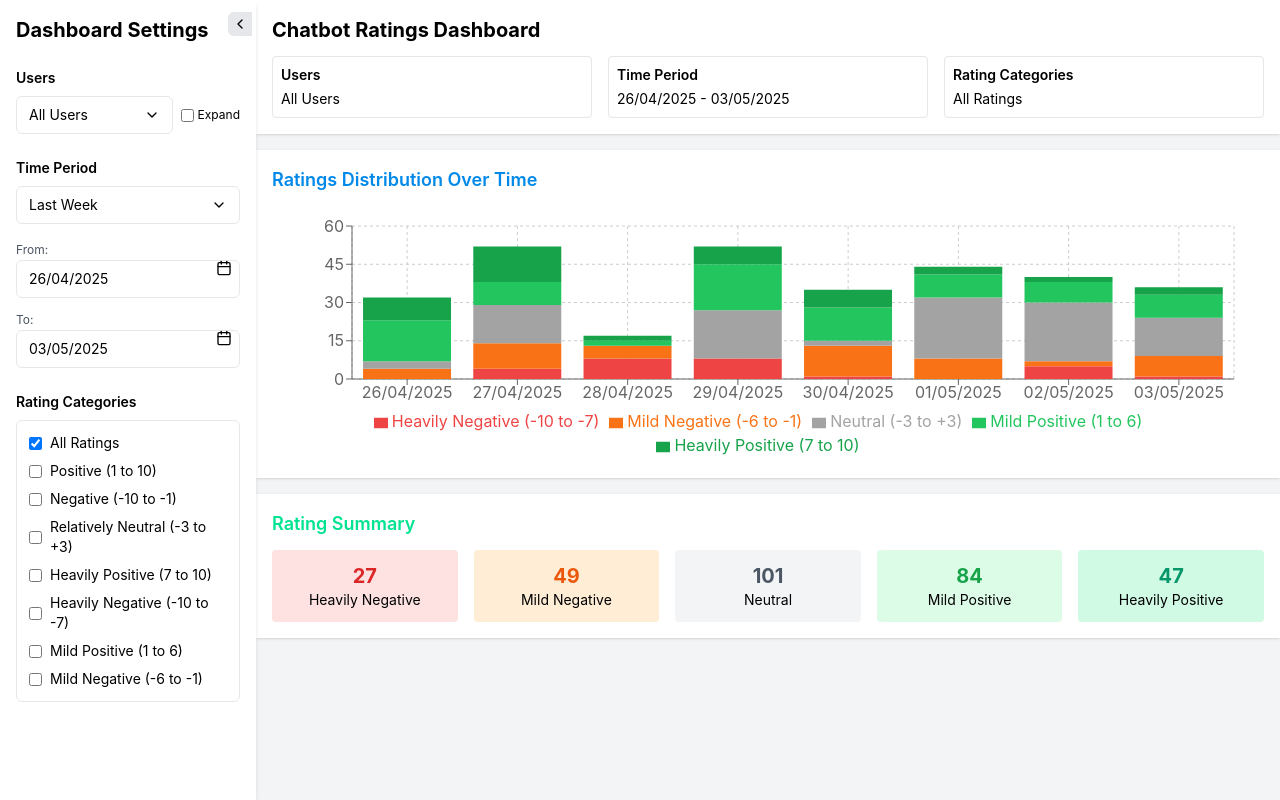
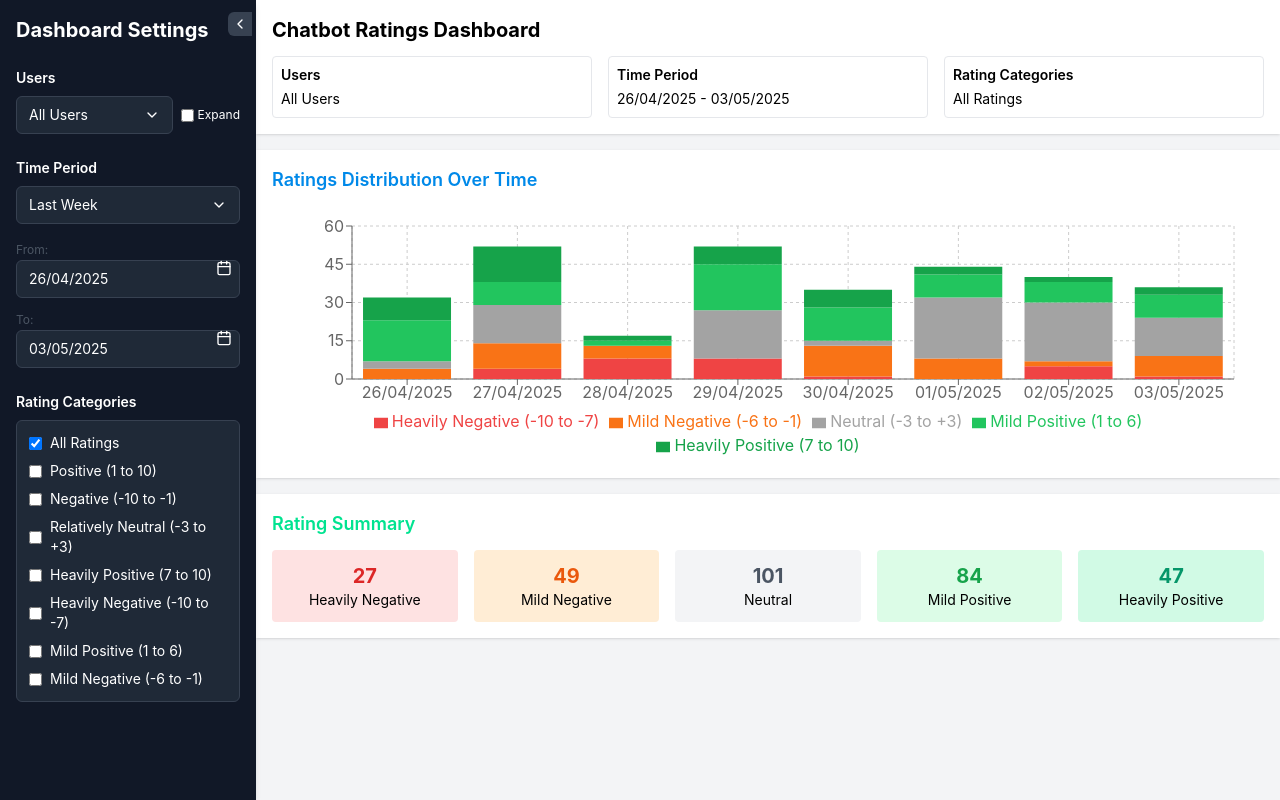
Before and after one commit to BikS2013/coders-test-001, a React (Vite) app: page / in a window 1280 px wide. Built offline with nearby package versions, Linux system fonts and the light colour scheme; the HTML template or start-up script is replaced by a standard one.

Commit message:
Update sidebar to use dark theme

```diff
--- a/src/components/Dashboard.tsx
+++ b/src/components/Dashboard.tsx
@@ -194,7 +194,7 @@ export default function Dashboard() {
     };
 
     return (
-      <div className="absolute z-10 bg-white shadow-lg rounded-md p-2 border border-gray-200 w-64">
+      <div className="absolute z-10 bg-gray-800 text-white shadow-lg rounded-md p-2 border border-gray-700 w-64">
         <div className="flex justify-between mb-2">
           <button onClick={() => changeMonth(-1)} className="px-2">←</button>
           <div>
@@ -210,7 +210,7 @@ export default function Dashboard() {
             <div
               key={index}
               onClick={() => handleDateClick(day)}
-              className={`text-center text-sm p-1 cursor-pointer hover:bg-primary/10 ${day ? '' : 'invisible'}`}
+              className={`text-center text-sm p-1 cursor-pointer hover:bg-gray-700 ${day ? '' : 'invisible'}`}
             >
               {day}
             </div>
@@ -252,11 +252,11 @@ export default function Dashboard() {
   return (
     <div className="flex h-screen bg-gray-100">
       {/* Sidebar */}
-      <div className={`${sidebarCollapsed ? 'w-12' : 'w-64'} bg-white shadow-md inset-shadow-sm overflow-y-auto transition-all duration-300 relative`}>
+      <div className={`${sidebarCollapsed ? 'w-12' : 'w-64'} bg-gray-900 text-white shadow-md inset-shadow-sm overflow-y-auto transition-all duration-300 relative`}>
         <div className="absolute right-0 top-2 p-1">
           <button
             onClick={() => setSidebarCollapsed(!sidebarCollapsed)}
-            className="bg-gray-200 rounded-l-md p-1 hover:bg-primary/20 not-hover:opacity-75"
+            className="bg-gray-700 text-white rounded-l-md p-1 hover:bg-primary/40 not-hover:opacity-75"
           >
             {sidebarCollapsed ? <ChevronRight size={16} /> : <ChevronLeft size={16} />}
           </button>
@@ -272,7 +272,7 @@ export default function Dashboard() {
             <div className={`relative w-full ${expandUsers ? 'opacity-50 pointer-events-none' : ''}`}>
               <button
                 onClick={() => setIsDropdownOpen(!isDropdownOpen)}
-                className="flex justify-between items-center w-full px-3 py-2 text-sm border rounded-md bg-white"
+                className="flex justify-between items-center w-full px-3 py-2 text-sm border border-gray-700 rounded-md bg-gray-800 text-white"
                 disabled={expandUsers}
               >
                 <span>{selectedUsers.includes('all') ? 'All Users' : `${selectedUsers.length} selected`}</span>
@@ -280,9 +280,9 @@ export default function Dashboard() {
               </button>
 
               {isDropdownOpen && !expandUsers && (
-                <div className="absolute z-10 w-full mt-1 bg-white border rounded-md shadow-lg">
+                <div className="absolute z-10 w-full mt-1 bg-gray-800 border border-gray-700 rounded-md shadow-lg">
                   <div className="p-2">
-                    <label className="flex items-center p-2 hover:bg-primary/5">
+                    <label className="flex items-center p-2 hover:bg-gray-700">
                       <input
                         type="checkbox"
                         checked={selectedUsers.includes('all')}
@@ -293,7 +293,7 @@ export default function Dashboard() {
                     </label>
 
                     {allUsers.map(user => (
-                      <label key={user.id} className="flex items-center p-2 hover:bg-primary/5">
+                      <label key={user.id} className="flex items-center p-2 hover:bg-gray-700">
                         <input
                           type="checkbox"
                           checked={selectedUsers.includes(user.id)}
@@ -323,8 +323,8 @@ export default function Dashboard() {
           </div>
 
           {expandUsers && (
-            <div className="border rounded-md p-2 mt-2 bg-white">
-              <label className="flex items-center p-1 hover:bg-primary/5">
+            <div className="border border-gray-700 rounded-md p-2 mt-2 bg-gray-800">
+              <label className="flex items-center p-1 hover:bg-gray-700">
                 <input
                   type="checkbox"
                   checked={selectedUsers.includes('all')}
@@ -335,7 +335,7 @@ export default function Dashboard() {
               </label>
 
               {allUsers.map(user => (
-                <label key={user.id} className="flex items-center p-1 hover:bg-primary/5">
+                <label key={user.id} className="flex items-center p-1 hover:bg-gray-700">
                   <input
                     type="checkbox"
                     checked={selectedUsers.includes(user.id)}
@@ -355,19 +355,19 @@ export default function Dashboard() {
           <div className="relative w-full mb-3">
             <button
               onClick={() => setIsTimeDropdownOpen(!isTimeDropdownOpen)}
-              className="flex justify-between items-center w-full px-3 py-2 text-sm border rounded-md bg-white"
+              className="flex justify-between items-center w-full px-3 py-2 text-sm border border-gray-700 rounded-md bg-gray-800 text-white"
             >
               <span>{timePeriods.find(p => p.id === selectedTimePeriod)?.name || 'Select period'}</span>
               <ChevronDown size={16} />
             </button>
 
             {isTimeDropdownOpen && (
-              <div className="absolute z-10 w-full mt-1 bg-white border rounded-md shadow-lg">
+              <div className="absolute z-10 w-full mt-1 bg-gray-800 border border-gray-700 rounded-md shadow-lg">
                 {timePeriods.map(period => (
                   <div
                     key={period.id}
                     onClick={() => handleTimePeriodSelect(period.id)}
-                    className="p-2 hover:bg-primary/5 cursor-pointer"
+                    className="p-2 hover:bg-gray-700 cursor-pointer text-white"
                   >
                     {period.name}
                   </div>
@@ -385,7 +385,7 @@ export default function Dashboard() {
                   type="text"
                   value={fromDate}
                   onChange={(e) => setFromDate(e.target.value)}
-                  className="w-full px-3 py-2 text-sm border rounded-md"
+                  className="w-full px-3 py-2 text-sm border border-gray-700 rounded-md bg-gray-800 text-white"
                   placeholder="dd/mm/yyyy"
                 />
                 <button
@@ -411,7 +411,7 @@ export default function Dashboard() {
                   type="text"
                   value={toDate}
                   onChange={(e) => setToDate(e.target.value)}
-                  className="w-full px-3 py-2 text-sm border rounded-md"
+                  className="w-full px-3 py-2 text-sm border border-gray-700 rounded-md bg-gray-800 text-white"
                   placeholder="dd/mm/yyyy"
                 />
                 <button
@@ -435,9 +435,9 @@ export default function Dashboard() {
         {/* Ratings Selection */}
         <div className="mb-6">
           <h2 className="text-sm font-semibold mb-2">Rating Categories</h2>
-          <div className="border rounded-md p-2 bg-white">
+          <div className="border border-gray-700 rounded-md p-2 bg-gray-800">
             {ratingCategories.map(category => (
-              <label key={category.id} className="flex items-center p-1 hover:bg-primary/5">
+              <label key={category.id} className="flex items-center p-1 hover:bg-gray-700">
                 <input
                   type="checkbox"
                   checked={selectedRatingCategories.includes(category.id)}
```
